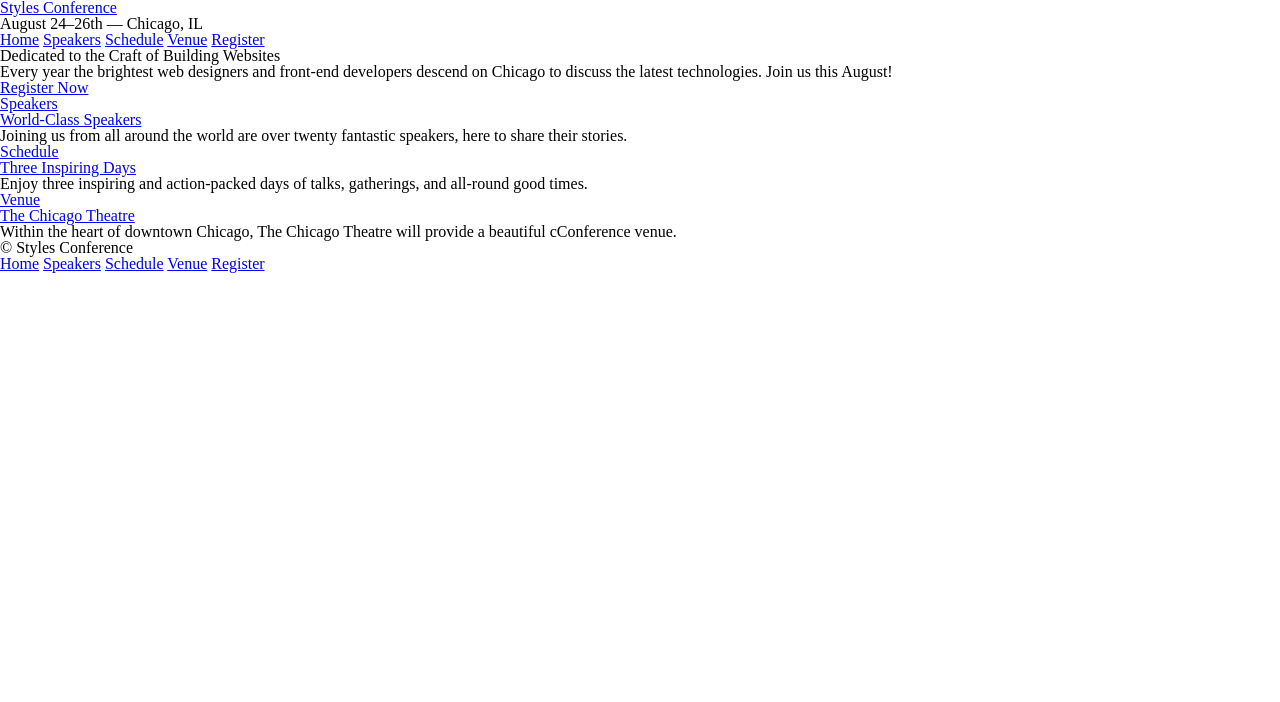
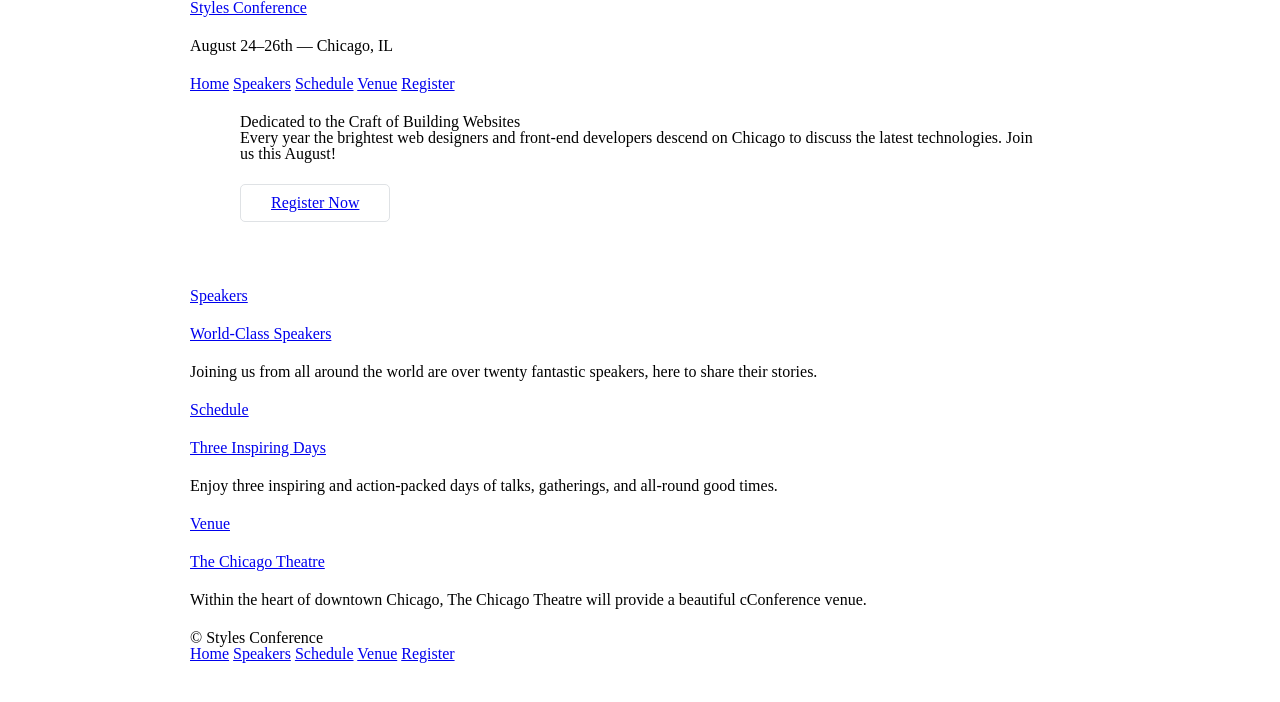
Before and after one commit to TheOneNyangweso/ALX-Frontend, a plain HTML site: page index.html in a window 1280 px wide. Drawn offline with Linux system fonts and the light colour scheme.

Commit message:
learning how to position content

```diff
--- a/assets/stylesheets/main.css
+++ b/assets/stylesheets/main.css
@@ -127,3 +127,62 @@ table {
   border-collapse: collapse;
   border-spacing: 0;
 }
+/*
+  ========================================
+  Grid
+  ========================================
+*/
+
+*,
+*:before,
+*:after {
+  -webkit-box-sizing: border-box;
+  -moz-box-sizing: border-box;
+  box-sizing: border-box;
+}
+
+.container {
+  margin: 0 auto;
+  padding-left: 30px;
+  padding-right: 30px;
+  width: 960px;
+}
+
+/*
+========================================
+Typography
+========================================
+*/
+h1,
+h3,
+h4,
+h5,
+p {
+  margin-bottom: 22px;
+}
+
+/*
+  ========================================
+  Buttons
+  ========================================
+*/
+.btn {
+  border-radius: 5px;
+  display: inline-block;
+  margin: 0;
+}
+
+.btn-alt {
+  border: 1px solid #dfe2e5;
+  padding: 10px 30px;
+}
+
+/*
+  ========================================
+  Home
+  ========================================
+*/
+
+.hero {
+  padding: 22px 80px 66px 80px;
+}
--- /dev/null
+++ b/assets/stylesheets/positioning-content.css
@@ -0,0 +1,25 @@
+code {
+  background: #2db34a;
+  border-radius: 6px;
+  color: #fff;
+  display: block;
+  font: 14px/24px "Source Code Pro", Inconsolata, "Lucida Console", Terminal,
+    "Courier New", Courier;
+  padding: 24px 15px;
+  text-align: center;
+}
+header,
+section,
+aside,
+footer {
+  margin: 0 1.5% 24px 1.5%;
+}
+section {
+  float: left;
+  /* margin: 0 1.5%; */
+  width: 30%;
+}
+footer {
+  clear: both;
+  margin-bottom: 0;
+}
--- a/index.html
+++ b/index.html
@@ -9,7 +9,7 @@
 </head>
 
 <body>
-	<header>
+	<header class="container">
 		<h1>
 			<a href="index.html">Styles Conference</a>
 		</h1>
@@ -22,14 +22,14 @@
 			<a href="register.html">Register</a>
 		</nav>
 	</header>
-	<section>
+	<section class="hero container">
 		<h2>Dedicated to the Craft of Building Websites</h2>
 		<p>Every year the brightest web designers and front-end developers descend on Chicago to discuss the latest
 			technologies.
 			Join us this August!</p>
-		<a href="register.html">Register Now</a>
+		<a class="btn btn-alt" href="register.html">Register Now</a>
 	</section>
-	<section>
+	<section class="container">
 		<section>
 			<a href="speakers.html">
 				<h5>Speakers</h5>
@@ -52,7 +52,7 @@
 			<p>Within the heart of downtown Chicago, The Chicago Theatre will provide a beautiful cConference venue.</p>
 		</section>
 	</section>
-	<footer>
+	<footer class="container">
 		<small>&copy; Styles Conference</small> <!-- <small> element is used to render content in 'small' font size-->
 		<nav>
 			<a href="index.html">Home</a>
```
Also changed, not shown: positioning-content.html (added, +33 -0 lines).
